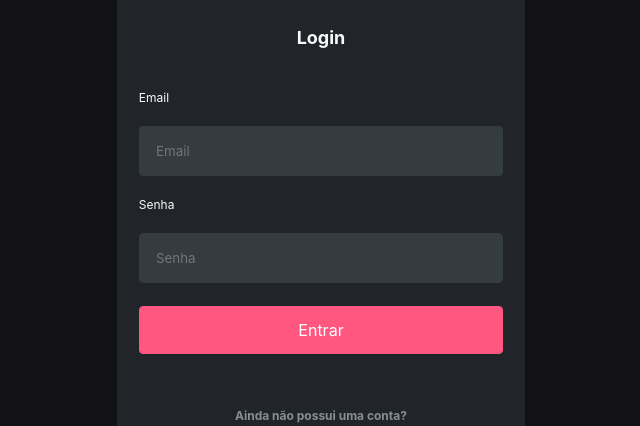
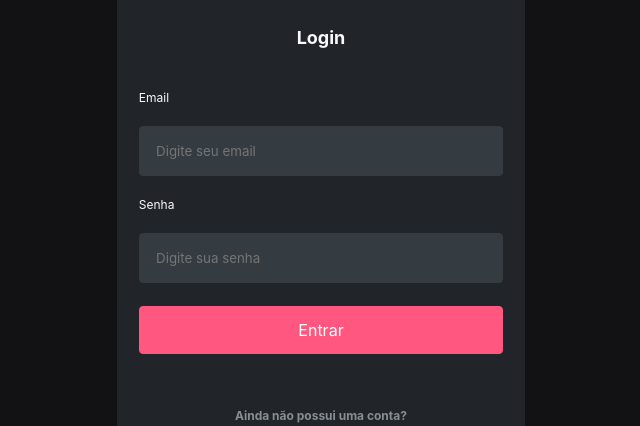
Before and after one commit to JokerMSD/DevHub, a React (Vite) app: page / in a window 1280 px wide. Shown: the part 177-603 px from the top of the page, without its empty margins (319-959 px from the left). Built offline with nearby package versions, Linux system fonts and the light colour scheme; a web font is replaced by a local one.

Commit message:
update src/components/forms/LoginForm/index.jsx

```diff
--- a/src/components/forms/LoginForm/index.jsx
+++ b/src/components/forms/LoginForm/index.jsx
@@ -1,43 +1,56 @@
-import Style from "./style.module.scss"
-
-
+import { Input } from "../../Input";
+import { useForm } from "react-hook-form";
+import { zodResolver } from "@hookform/resolvers/zod";
+import { loginFormSchema } from "./loginForm.schema";
+import Style from "./style.module.scss";
 
 export const LoginForm = () => {
 
+  const {
+    register,
+    handleSubmit,
+    formState: { errors },
+   } = useForm({
+    resolver : zodResolver(loginFormSchema)
+   });
+
+   const submit = (payload) => {
+    console.log(payload)
+   };
+
+
   return (
-        <form className={Style.loginFormContainer} action="submit">
+    <form
+    onSubmit={handleSubmit(submit)}
+    className={Style.loginFormContainer}
+    action="submit">
 
-        <label
-          className={Style.label}
-          htmlFor="email"
-        >Email</label>
-
-        <input
+      <Input
       className={Style.inputLogin}
-          name="email"
+      type="email"
       id="email"
-          type="email"
+      label="Email"
       autoComplete="username"
-          placeholder="Email"
+      placeholder="Digite seu email"
+      error={errors.email}
+      {...register("email")}
       />
 
-        <h2
-          className={Style.label}
-          htmlFor="password"
-        >Senha</h2>
-
-        <input
+     <Input
       className={Style.inputLogin}
-          name="password"
       id="password"
       type="password"
+      label="Senha"
       autoComplete="current-password"
-          placeholder="Senha"
+      placeholder="Digite sua senha"
+      error={errors.password}
+      {...register("password")}
       />
 
       <button
       className={Style.loginBtn}
-        type="submit">Entrar</button>
+      type="submit"
+      >Entrar</button>
 
     </form>
   );
```
Lines whose indentation alone changed are shown as unchanged.
